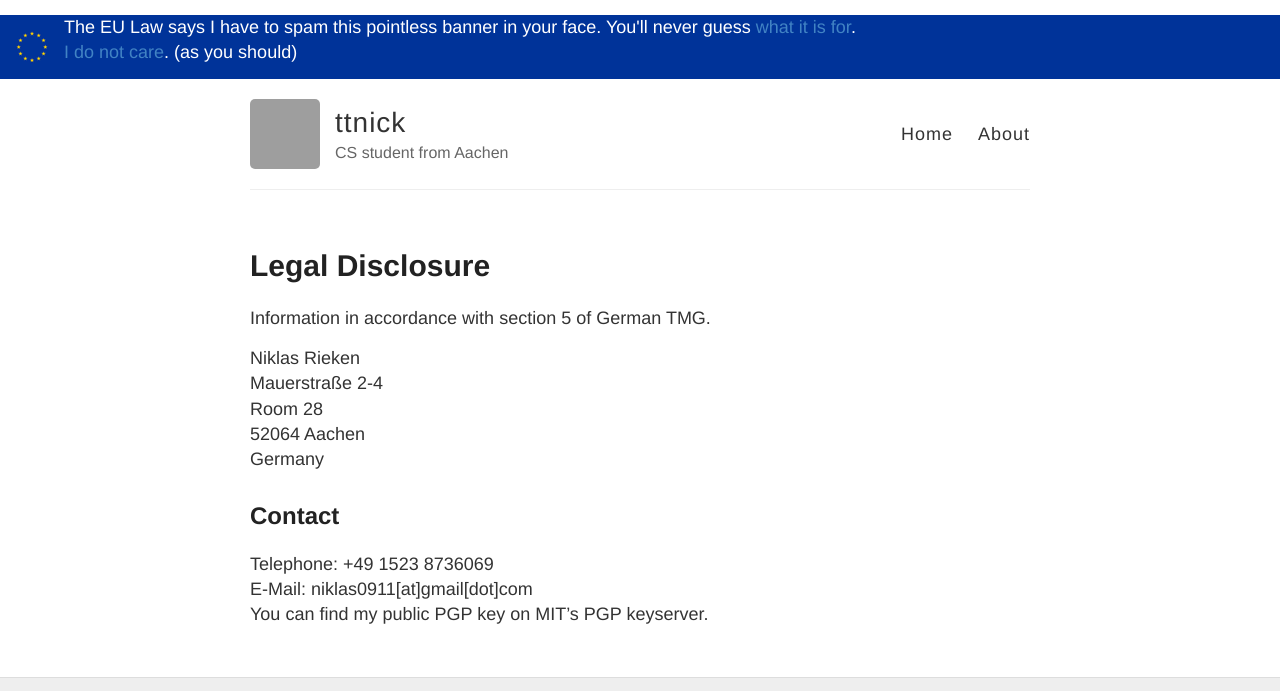
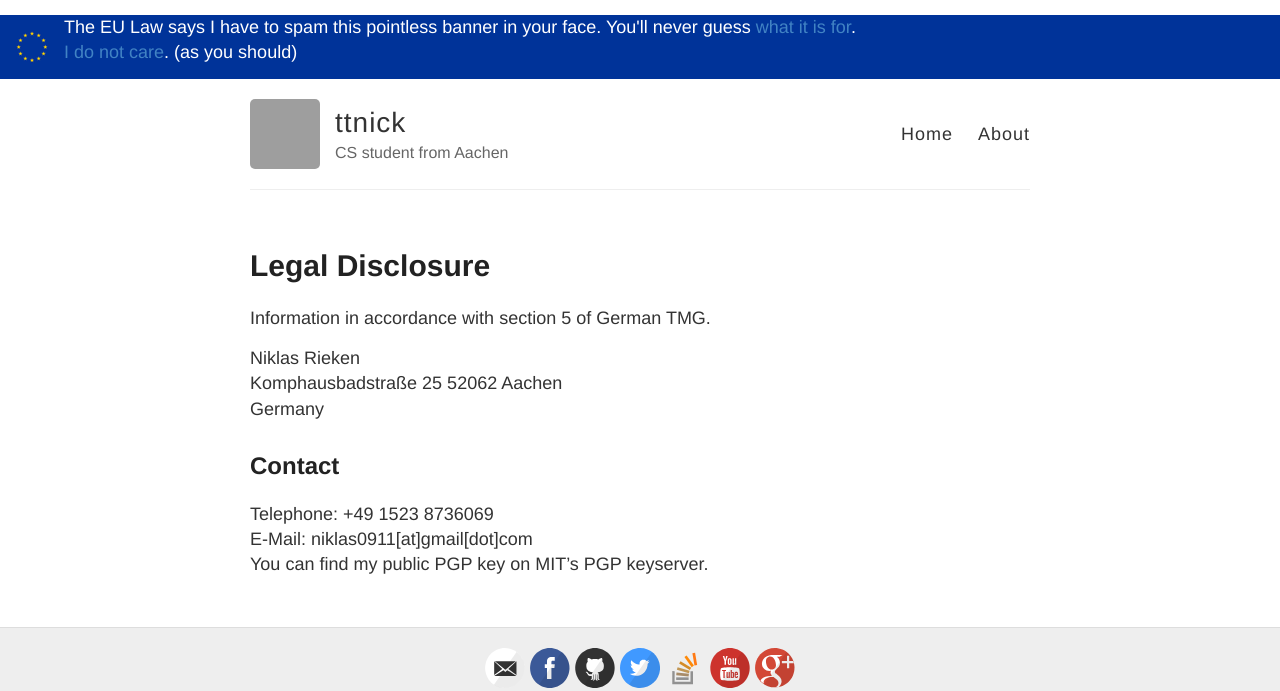
Before and after one commit to ttnick/ttnick.github.io, a Jekyll site: the page built from imprint.md, in a window 1280 px wide, cut to the strip 0-691 px from the top of the page. Built offline with Jekyll 4.4.1, drawn with Linux system fonts in a browser that asks for light colours; our own code applies the rules of GitHub Pages for plain Markdown files; grey boxes are pictures that could not be loaded.

Commit message:
changed address

```diff
--- a/imprint.md
+++ b/imprint.md
@@ -5,9 +5,8 @@ layout: default
 Information in accordance with section 5 of German TMG.
 
 Niklas Rieken
-Mauerstraße 2-4
-Room 28
-52064 Aachen
+Komphausbadstraße 25
+52062 Aachen
 Germany
 
 ## Contact
```
